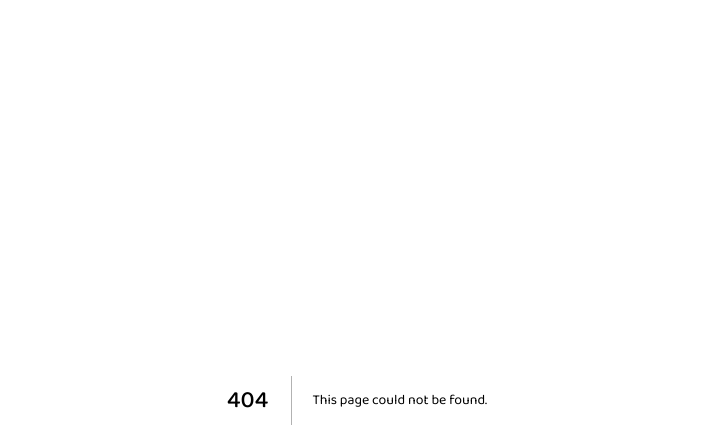
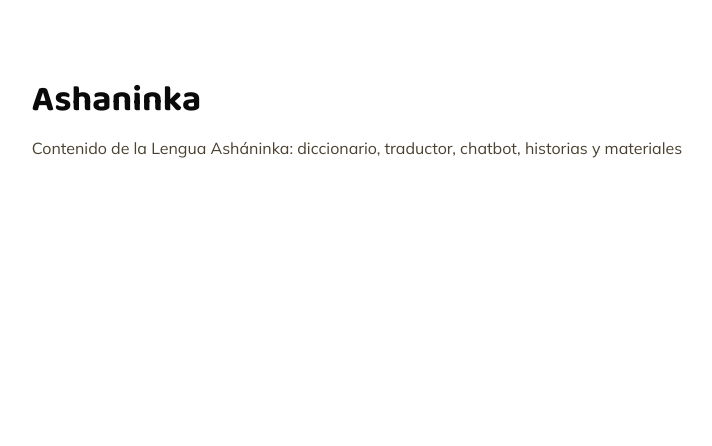
Before and after one commit to ouracademy/living-langs-peru, a Next.js app: page /ashaninka in a window 1280 px wide. Before the commit this address had no page. Shown: the top 446 px of the page, without its empty margins (283-995 px from the left). Built offline with nearby package versions, Linux system fonts and the light colour scheme.

Commit message:
feat: add a ashaninka page

```diff
--- /dev/null
+++ b/src/app/ashaninka/page.tsx
@@ -0,0 +1,11 @@
+export default function AshaninkaPage() {
+  return (
+    <main className="max-w-[1180px] mx-auto px-8 py-20">
+      <h1 className="text-4xl font-bold">Ashaninka</h1>
+      <p className="mt-4 text-[#4A4130]">
+        Contenido de la Lengua Asháninka: diccionario, traductor, chatbot,
+        historias y materiales
+      </p>
+    </main>
+  );
+}
--- a/src/components/language.tsx
+++ b/src/components/language.tsx
@@ -6,12 +6,14 @@ const nativeLanguages = [
     overview: "El pueblo indígena más numeroso de la Amazonía peruana.",
     explore: "Explorar Asháninka",
     bgColor: "bg-[#E4572E]",
+    href: "/ashaninka",
   },
   {
     InCommunity: "Uro",
     overview: "Herederos de las islas flotantes de totora del lago Titicaca.",
     explore: "Explorar Uro",
     bgColor: "bg-[#1B98A0]",
+    href: "/uro",
   },
 ];
 
@@ -43,7 +45,7 @@ export default function Language() {
               <p className=" opacity-95 max-w-[34ch] mb-4">
                 {language.overview}
               </p>
-              <Link href="#" className="self-start bg-white text-[#241D14] font-bold px-5.5 py-2.5 rounded-full no-underline">
+              <Link href={language.href} className="self-start bg-white text-[#241D14] font-bold px-5.5 py-2.5 rounded-full no-underline">
                 {language.explore}
               </Link>
             </div>
```
